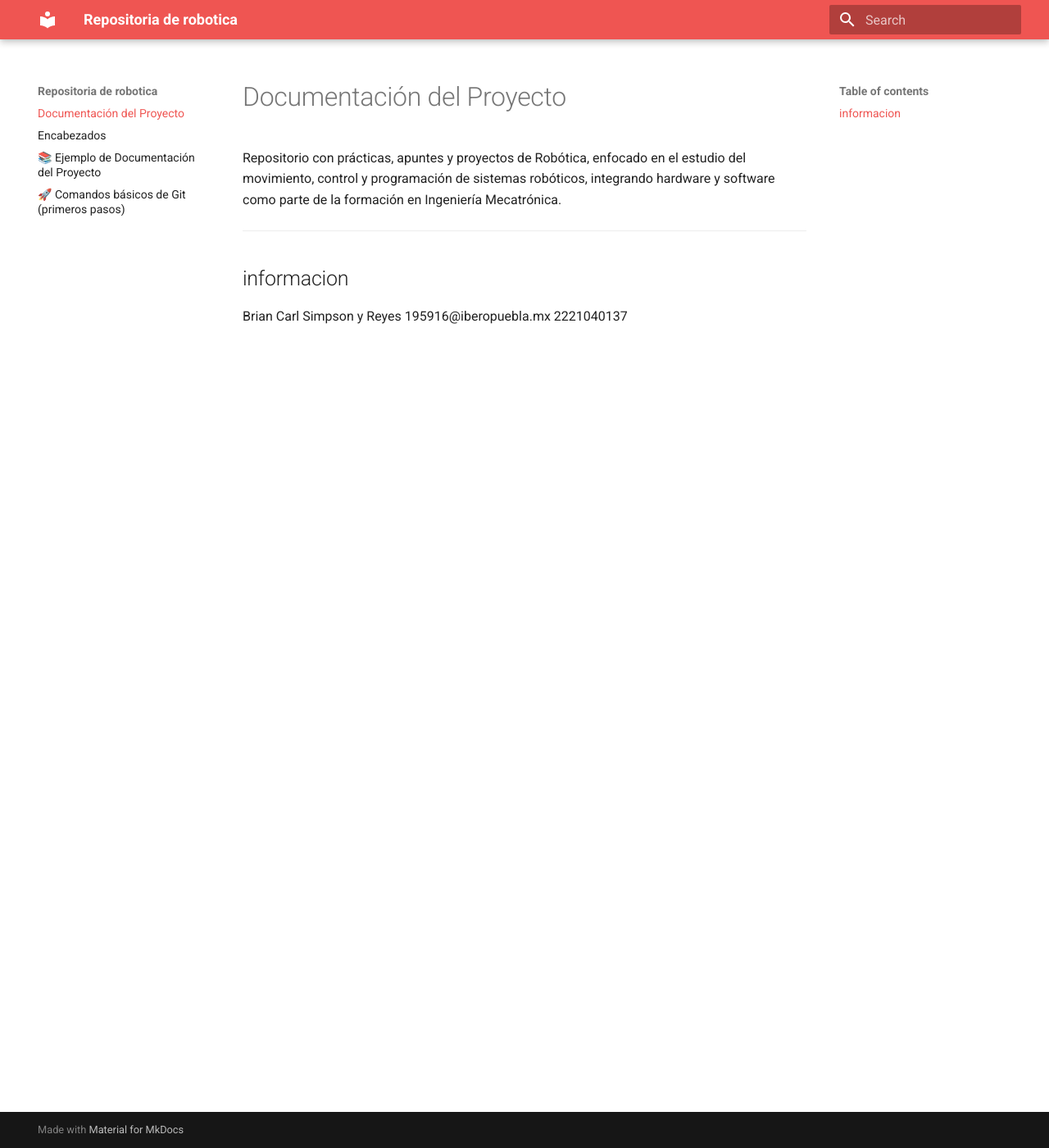
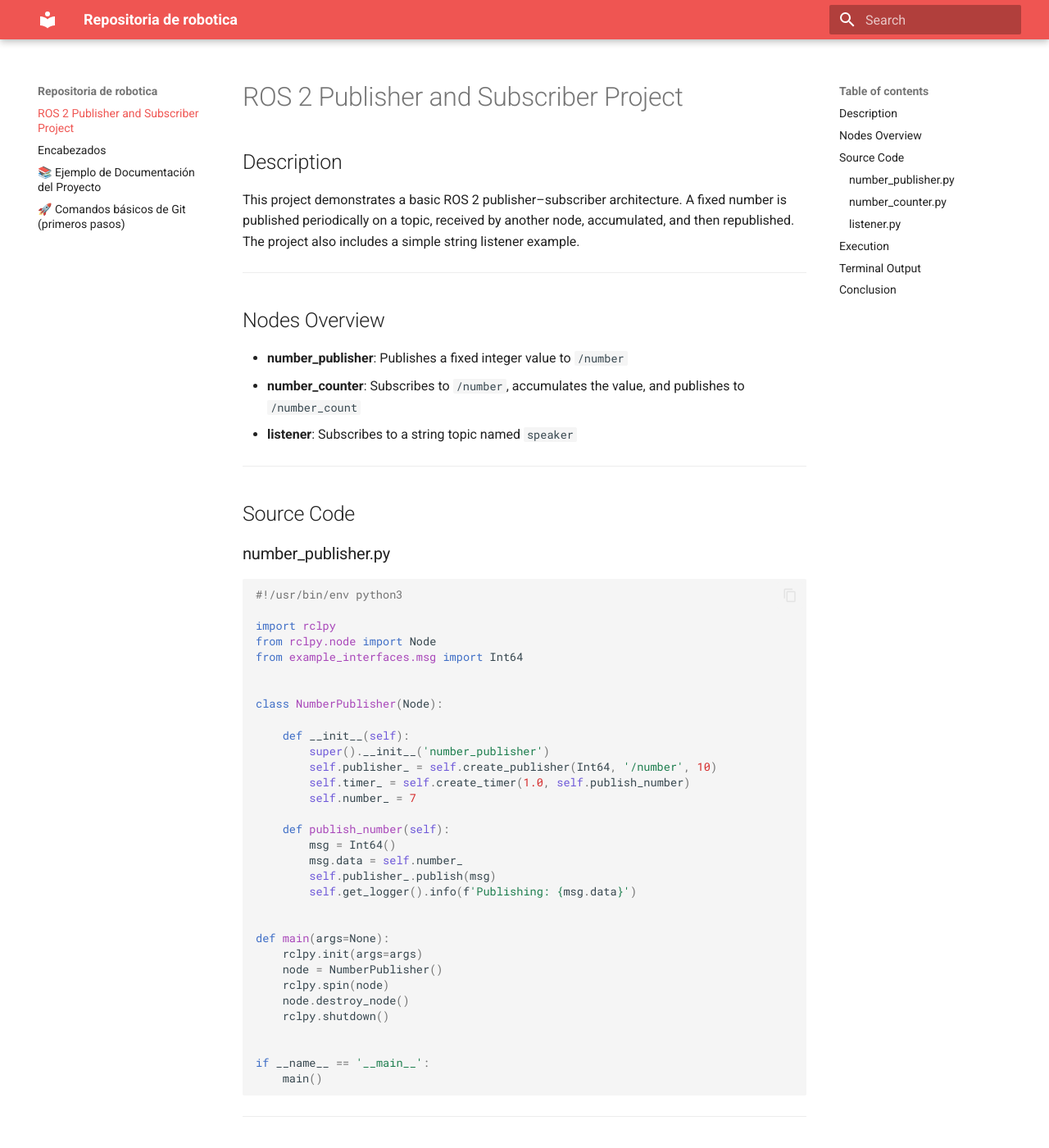
Before and after one commit to BrianSimpson01/Roobotica, an MkDocs documentation site: the page built from docs/index.md, in a window 1280 px wide and 1400 px high. Shown: the whole window at 82% size. Built offline with MkDocs 1.6.1 and Material for MkDocs 9.7.7, drawn with Linux system fonts in a browser that asks for light colours; some of the changed text lies outside the part shown.

Commit message:
Actualiza contenido de la página de robótica

````diff
--- a/docs/index.md
+++ b/docs/index.md
@@ -1,10 +1,179 @@
-# Documentación del Proyecto
+# ROS 2 Publisher and Subscriber Project
 
-Repositorio con prácticas, apuntes y proyectos de Robótica, enfocado en el estudio del movimiento, control y programación de sistemas robóticos, integrando hardware y software como parte de la formación en Ingeniería Mecatrónica.
+## Description
+
+This project demonstrates a basic ROS 2 publisher–subscriber architecture.
+A fixed number is published periodically on a topic, received by another node,
+accumulated, and then republished. The project also includes a simple string
+listener example.
 
 ---
 
-## informacion
-Brian Carl Simpson y Reyes
-195916@iberopuebla.mx
-2221040137
+## Nodes Overview
+
+- **number_publisher**: Publishes a fixed integer value to `/number`
+- **number_counter**: Subscribes to `/number`, accumulates the value, and publishes to `/number_count`
+- **listener**: Subscribes to a string topic named `speaker`
+
+---
+
+## Source Code
+
+### number_publisher.py
+
+```python
+#!/usr/bin/env python3
+
+import rclpy
+from rclpy.node import Node
+from example_interfaces.msg import Int64
+
+
+class NumberPublisher(Node):
+
+    def __init__(self):
+        super().__init__('number_publisher')
+        self.publisher_ = self.create_publisher(Int64, '/number', 10)
+        self.timer_ = self.create_timer(1.0, self.publish_number)
+        self.number_ = 7
+
+    def publish_number(self):
+        msg = Int64()
+        msg.data = self.number_
+        self.publisher_.publish(msg)
+        self.get_logger().info(f'Publishing: {msg.data}')
+
+
+def main(args=None):
+    rclpy.init(args=args)
+    node = NumberPublisher()
+    rclpy.spin(node)
+    node.destroy_node()
+    rclpy.shutdown()
+
+
+if __name__ == '__main__':
+    main()
+```
+
+---
+
+### number_counter.py
+
+```python
+#!/usr/bin/env python3
+
+import rclpy
+from rclpy.node import Node
+from example_interfaces.msg import Int64
+
+
+class NumberCounter(Node):
+
+    def __init__(self):
+        super().__init__('number_counter')
+        self.counter_ = 0
+
+        self.subscription_ = self.create_subscription(
+            Int64,
+            '/number',
+            self.callback,
+            10
+        )
+
+        self.publisher_ = self.create_publisher(
+            Int64,
+            '/number_count',
+            10
+        )
+
+    def callback(self, msg):
+        self.counter_ += msg.data
+
+        out_msg = Int64()
+        out_msg.data = self.counter_
+        self.publisher_.publish(out_msg)
+
+        self.get_logger().info(
+            f'Received: {msg.data} | Counter: {self.counter_}'
+        )
+
+
+def main(args=None):
+    rclpy.init(args=args)
+    node = NumberCounter()
+    rclpy.spin(node)
+    node.destroy_node()
+    rclpy.shutdown()
+
+
+if __name__ == '__main__':
+    main()
+```
+
+---
+
+### listener.py
+
+```python
+import rclpy
+from rclpy.node import Node
+from example_interfaces.msg import String
+
+
+class Listener(Node):
+    def __init__(self):
+        super().__init__("listener")
+        self.create_subscription(
+            String,
+            "speaker",
+            self.callback,
+            10
+        )
+
+    def callback(self, msg):
+        self.get_logger().info(f"Received: {msg.data}")
+
+
+def main(args=None):
+    rclpy.init(args=args)
+    node = Listener()
+    rclpy.spin(node)
+    rclpy.shutdown()
+
+
+if __name__ == "__main__":
+    main()
+```
+
+---
+
+## Execution
+
+```bash
+ros2 run my_package number_publisher
+ros2 run my_package number_counter
+ros2 topic echo /number_count
+```
+
+---
+
+## Terminal Output
+
+```text
+[INFO] [number_publisher]: Publishing: 7
+[INFO] [number_counter]: Received: 7 | Counter: 7
+[INFO] [number_publisher]: Publishing: 7
+[INFO] [number_counter]: Received: 7 | Counter: 14
+[INFO] [number_publisher]: Publishing: 7
+[INFO] [number_counter]: Received: 7 | Counter: 21
+```
+
+---
+
+## Conclusion
+
+This project validates the use of ROS 2 nodes for inter-process communication
+using topics. The publisher–subscriber pattern allows data to be shared and
+processed in real time, serving as a foundational concept for distributed
+robotic systems and future mechatronics applications.
````
